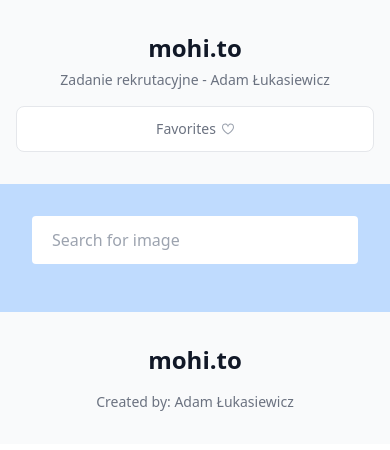
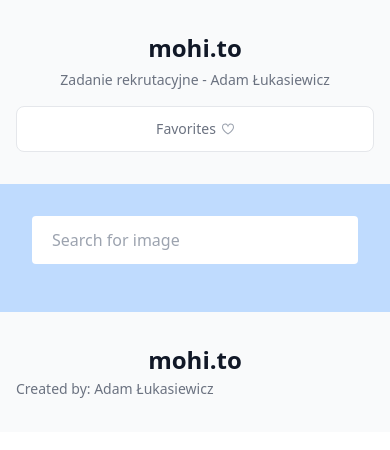
Before and after one commit to a-lukasiewicz/mohi.to, a Next.js app: page / in a window 390 px wide. Shown: the top 450 px of the page. Built offline with nearby package versions, Linux system fonts and the light colour scheme.

Commit message:
update Footer

```diff
--- a/components/Footer.tsx
+++ b/components/Footer.tsx
@@ -12,9 +12,12 @@ const Footer = () => {
               </h1>
             </Link>
           </div>
-          <p className="mt-4 text-center text-sm text-gray-500 lg:mt-0 lg:text-right">
+          <Link
+            href="https://www.linkedin.com/in/adam--lukasiewicz/"
+            className="mt-4 text-center text-sm text-gray-500 lg:mt-0 lg:text-right hover:underline"
+          >
             Created by: Adam Łukasiewicz
-          </p>
+          </Link>
         </div>
       </div>
     </footer>
```
